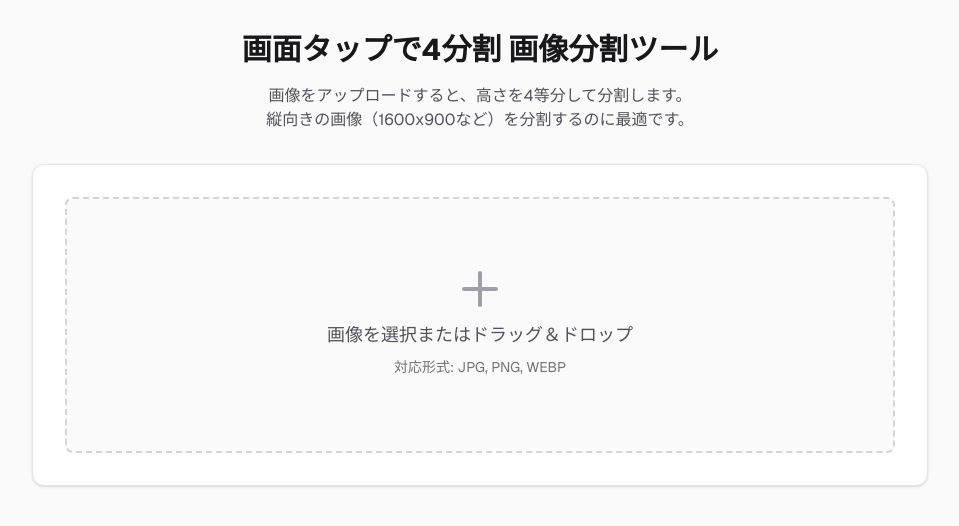
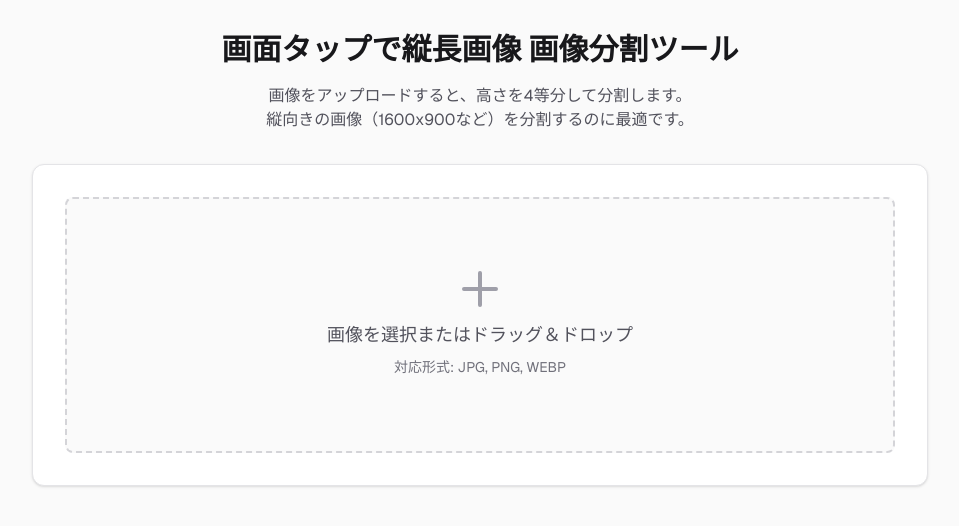
Before and after one commit to kamiyama-fol/image-spliter, a Next.js app: page / in a window 1280 px wide. Shown: the top 526 px of the page, without its empty margins (160-1119 px from the left). Built offline with nearby package versions, Linux system fonts and the light colour scheme.

Commit message:
SEO編集

```diff
--- a/app/page.tsx
+++ b/app/page.tsx
@@ -78,7 +78,7 @@ export default function Home() {
       <main className="max-w-4xl mx-auto space-y-8">
         <div className="text-center space-y-4">
           <h1 className="text-3xl font-bold text-zinc-900 dark:text-zinc-100">
-           画面タップで4分割 画像分割ツール
+           画面タップで縦長画像 画像分割ツール
           </h1>
           <p className="text-zinc-600 dark:text-zinc-400">
             画像をアップロードすると、高さを4等分して分割します。
```
